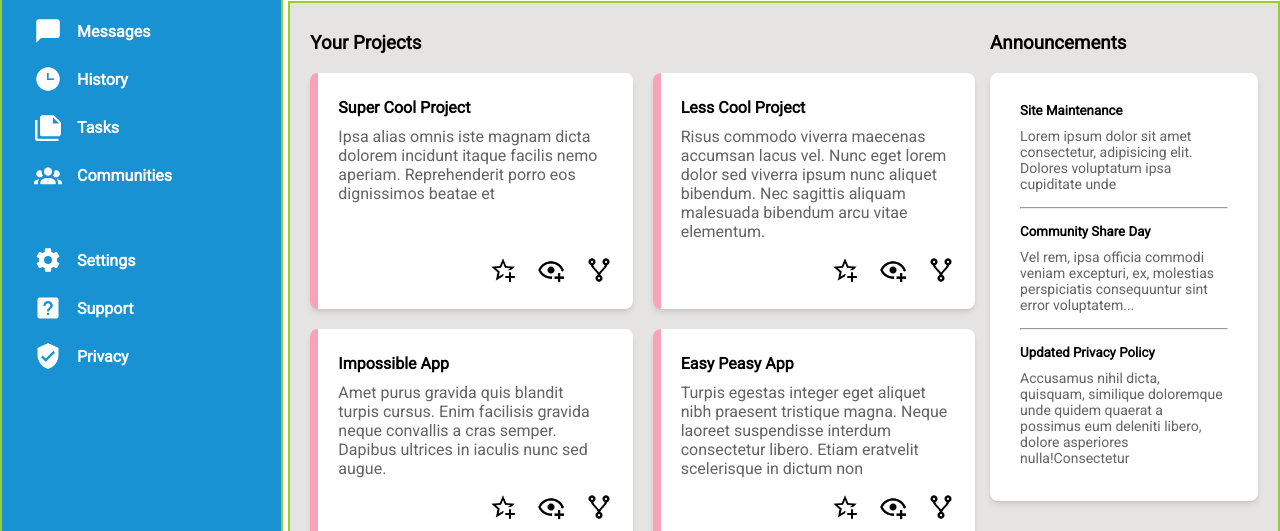
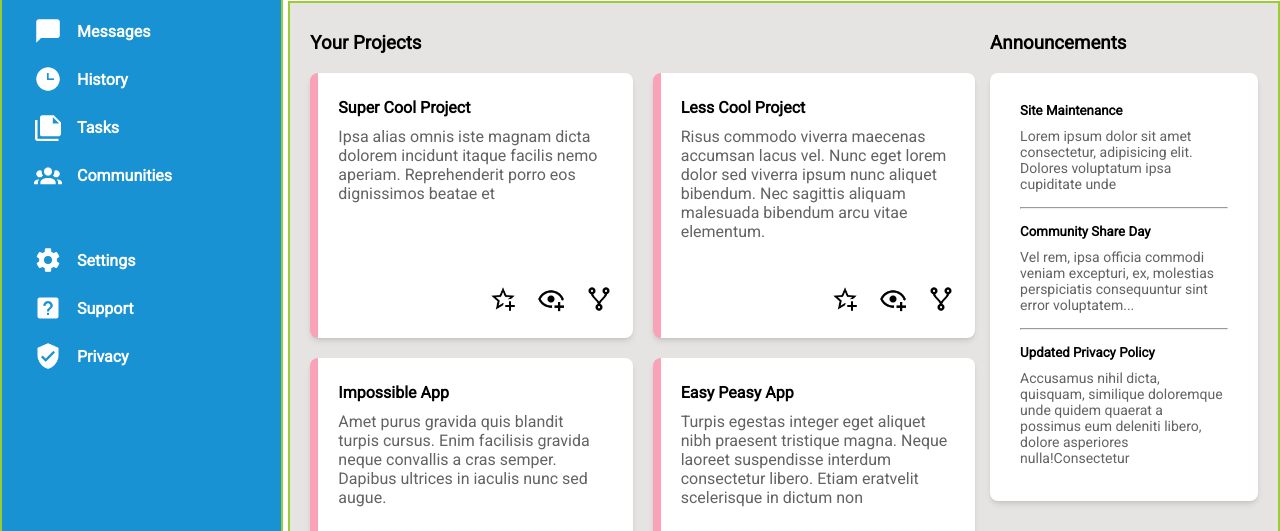
Before and after one commit to neil-justin/admin-dashboard, a plain HTML site: page index.html in a window 1280 px wide. Shown: the part 196-727 px from the top of the page. Drawn offline with Linux system fonts and the light colour scheme.

Commit message:
Adjust project-cards's row size

```diff
--- a/style.css
+++ b/style.css
@@ -226,7 +226,7 @@ main.content p:not(.trending-user-name) {
 .project-cards {
     display: grid;
     grid-template-columns: repeat(2, 1fr);
-    grid-template-rows: repeat(3, min-content);
+    grid-template-rows: repeat(3, auto);
     gap: 20px;
     height: 100%;
 }
```
